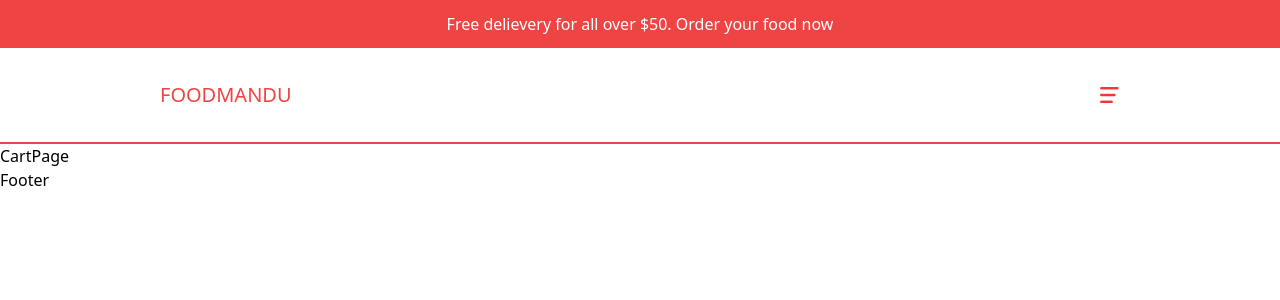
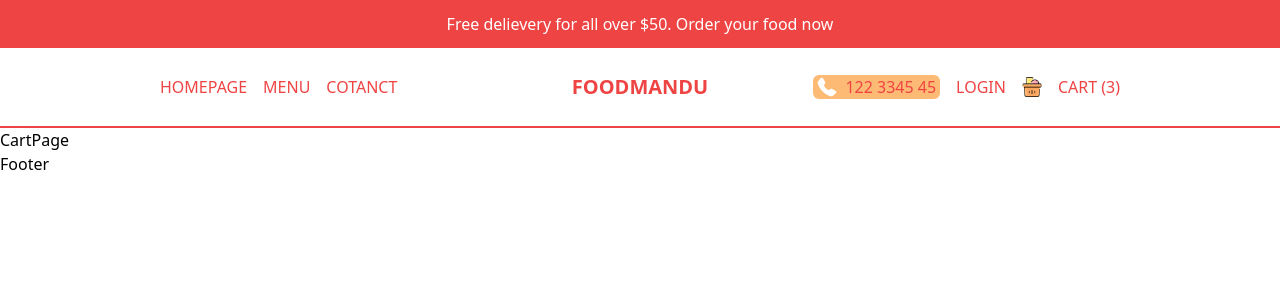
Before and after one commit to immbibek/RestaurantNextjs, a Next.js app: page /cart in a window 1280 px wide. Shown: the top 300 px of the page. Built offline with nearby package versions, Linux system fonts and the light colour scheme.

Commit message:
Navbar comp. Done

```diff
--- a/src/components/CartIcon.tsx
+++ b/src/components/CartIcon.tsx
@@ -4,7 +4,7 @@
 const CartIcon = () => {
   return (
      <Link href="/cart" className='flex  items-center gap-4'>
-        <div className='relative w-8 h-8'>
+        <div className='relative w-8 h-8 md:w-5 md:h-5'>
             <Image src="/cart.png" alt=''fill/>
         </div>
         <span>Cart (3)</span>
--- a/src/components/Navbar.tsx
+++ b/src/components/Navbar.tsx
@@ -1,20 +1,40 @@
+import CartIcon from './CartIcon'
 import Menu from './Menu'
 import Link from 'next/link'
+import Image from 'next/image'
 const Navbar = () => {
-
-
-
+    const user=false
   return (
-    <div className="h-12 text-red-500 p-4 flex items-center justify-between border-b-2 border-b-red-500 uppercase md:h-24 lg:px-20 xl:px-40">
-      {/* logo */}
-      <div className='text-xl'>
+    <div className="h-12 text-red-500 p-4 flex items-center justify-between border-b-2 border-b-red-500 uppercase md:h-20 lg:px-20 xl:px-40">
+      {/* Left links */}
+      <div className='hidden md:flex gap-4 flex-1'>
+        <Link href="/">HomePage</Link>
+        <Link href="/menu">Menu</Link>
+        <Link href="/">Cotanct</Link>
+      </div>
+       {/* logo */}
+      <div className='text-xl md:font-bold flex-1 md:text-center'>
         <Link href="/">FoodMandu</Link>
       </div>
 
       {/* mobile menu */}
-      <div>
+      <div className='md:hidden'>
         <Menu/>
       </div>
+
+     {/*Right Links  */}
+     <div className='hidden md:flex gap-4 items-center justify-end flex-1'>
+         <div className='md:absolute top-3 r-2 lg:static flex items-center gap-2 cursor-pointer bg-orange-300 px-1 rounded-md'>
+            <Image src="/phone.png" alt='' width={20} height={20}/>
+            <span>122 3345 45</span>
+         </div>
+
+        {!user ? (<Link href="/login">Login</Link> )
+        :(
+        <Link href="/order">Order</Link>)}
+        <CartIcon/>
+      </div>
+
     </div>
   )
 }
```
